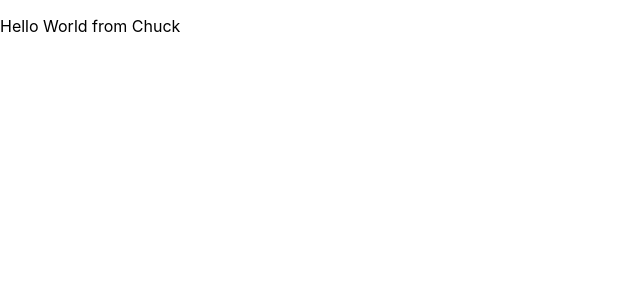
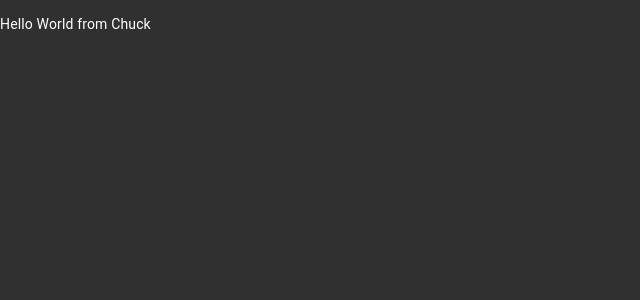
Before and after one commit to Nulledcore/my-chuck-app, a React (Create React App) app: page / in a window 1280 px wide. Shown: the top 300 px of the page, without its empty margins (0-640 px from the left). Built offline with nearby package versions, Linux system fonts and the light colour scheme.

Commit message:
added material-ui cuz it's cool B-)

```diff
--- a/package.json
+++ b/package.json
@@ -3,6 +3,7 @@
   "version": "0.1.0",
   "private": true,
   "dependencies": {
+    "@material-ui/core": "^4.11.3",
     "@testing-library/jest-dom": "^5.12.0",
     "@testing-library/react": "^11.2.6",
     "@testing-library/user-event": "^12.8.3",
--- a/src/components/Chuck.jsx
+++ b/src/components/Chuck.jsx
@@ -1,8 +1,28 @@
 import React, { Component } from 'react';
+import { ThemeProvider, createMuiTheme, CssBaseline } from '@material-ui/core';
+import red from '@material-ui/core/colors/red';
+
+const theme = createMuiTheme({
+    palette: {
+      type: "dark",
+      primary: red,
+      secondary: {
+        main: '#5c6bc0',
+      },
+    },
+});
+
 class Chuck extends Component {
     state = {  }
     render() {
-        return ( <div><p>Hello World from Chuck</p> </div>);
+        return (
+        <ThemeProvider theme={theme}>
+            <div>
+                <p>Hello World from Chuck</p>
+            </div>
+            <CssBaseline/>
+        </ThemeProvider>
+        );
     }
 }
 
```
Also changed, not shown: 1 other file (tests, documents, lock files or other folders).
